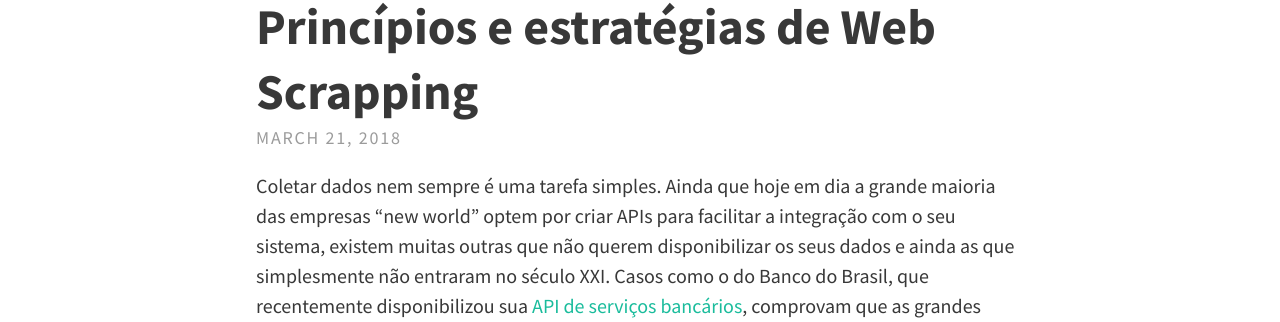
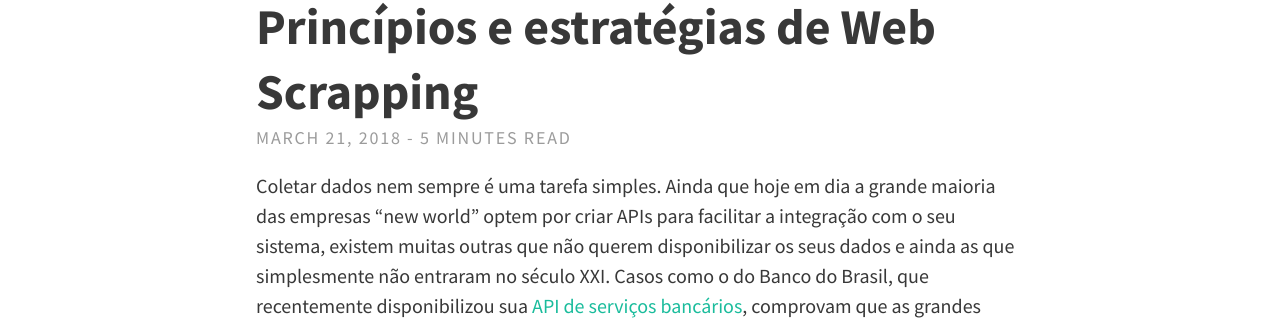
Before and after one commit to leonardorifeli/engineering.github.io, a Jekyll site: the page built from index.html, in a window 1280 px wide. Shown: the part 185-507 px from the top of the page. Built offline with Jekyll 4.4.1, drawn with Linux system fonts in a browser that asks for light colours; nearby versions of some CDN libraries; the list of posts is cut into pages by our own code.

Commit message:
add includes reading time tag

```diff
--- a/_layouts/home.html
+++ b/_layouts/home.html
@@ -21,7 +21,7 @@ layout: default
           </a>
         </h1>
         <p class="meta">
-          {{ post.date | date: "%B %-d, %Y" }}
+          {{ post.date | date: "%B %-d, %Y" }} - {% include post_time.html %}
         </p>
       </header>
       <div class="excerpt">
--- a/_layouts/post.html
+++ b/_layouts/post.html
@@ -6,7 +6,7 @@ layout: default
     <h1 class="title">{{ page.title }}</h1>
     {% if page.subtitle %}<h2 class="subtitle">{{ page.subtitle }}</h2>{% endif %}
     <p class="meta">
-      {{ page.date | date: "%B %-d, %Y" }}
+      {{ page.date | date: "%B %-d, %Y" }} - {% include read_time.html %}
       {% if page.author %} - {{ page.author }}{% endif %}
     </p>
   </header>
```
